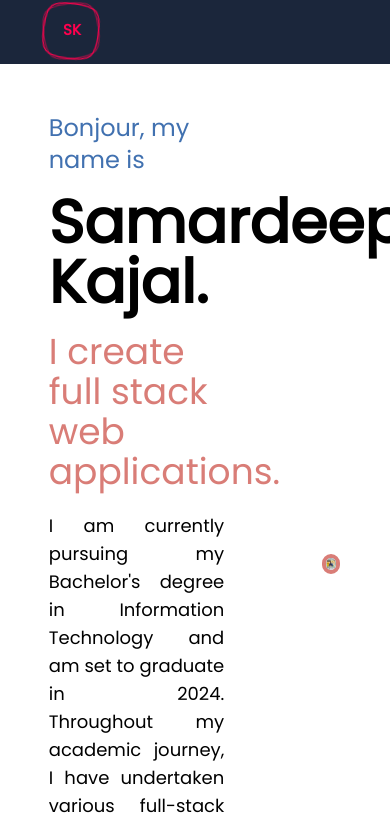
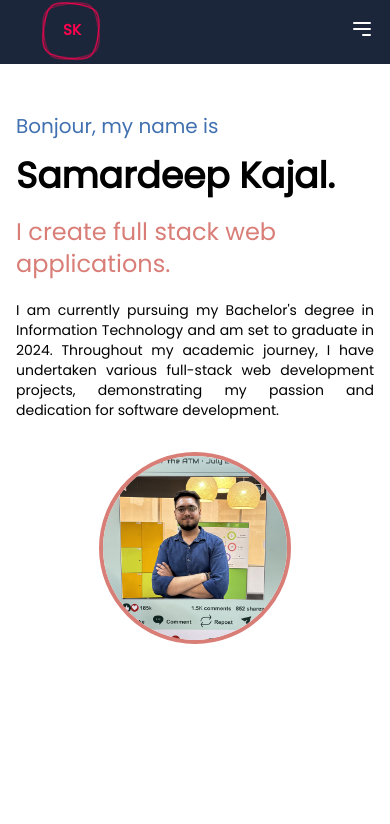
Before and after one commit to Samardeep-kajal/portfolio-website, a React (Create React App) app: page / in a window 390 px wide. Shown: the top 824 px of the page. Built offline with nearby package versions, Linux system fonts and the light colour scheme.

Commit message:
Added Sidebar in Navbar & added responsiveness to the intro.

```diff
--- a/src/App.js
+++ b/src/App.js
@@ -45,33 +45,33 @@ function App() {
     <div className="font-Poppins">
       <Navbar handleScrollTo={handleScrollTo} />
       <Element name="home" className="section">
-        <div className="mt-12 flex justify-center">
-          <div className="flex flex-row items-center w-3/4">
-            <div className="w-3/5">
-              <p className="text-[#4171b0] text-2xl">
+        <div className="mt-12 flex flex-col md:flex-row items-center md:justify-center">
+          <div className="md:w-3/5 w-full px-4">
+            <p className="text-[#4171b0] text-xl md:text-2xl">
               {helloArray[count]}, my name is
             </p>
-              <h1 className="mt-4 text-6xl font-bold">Samardeep Kajal.</h1>
-              <p className="text-[#d97d77] mt-5 text-4xl">
+            <h1 className="mt-4 text-4xl md:text-6xl font-bold">
+              Samardeep Kajal.
+            </h1>
+            <p className="text-[#d97d77] mt-5 text-2xl md:text-4xl">
               I create full stack web applications.
             </p>
-              <p className="mt-5 text-lg" style={{ textAlign: "justify" }}>
+            <p className="mt-5 text-sm md:text-lg text-justify">
               I am currently pursuing my Bachelor's degree in Information
-                Technology and am set to graduate in 2024. Throughout my
-                academic journey, I have undertaken various full-stack web
-                development projects, demonstrating my passion and dedication
-                for software development.
+              Technology and am set to graduate in 2024. Throughout my academic
+              journey, I have undertaken various full-stack web development
+              projects, demonstrating my passion and dedication for software
+              development.
             </p>
           </div>
-            <div className="w-2/5 flex justify-center ml-24">
+          <div className="md:w-2/5 w-full flex justify-center mt-8 md:mt-0">
             <img
               src={samardeepImage}
               alt="Samardeep Kajal"
-                className="border-4 border-solid border-[#d97d77] rounded-full h-5/6 w-5/6 object-cover"
+              className="border-4 border-solid border-[#d97d77] rounded-full h-48 w-48 md:h-5/6 md:w-5/6 object-cover"
               onContextMenu={(e) => e.preventDefault()}
               draggable="false"
             />
-            </div>
           </div>
         </div>
       </Element>
--- a/src/components/Navbar.js
+++ b/src/components/Navbar.js
@@ -5,6 +5,7 @@ import { Link } from "react-scroll";
 const Navbar = () => {
   const [isHidden, setIsHidden] = useState(false);
   const [lastScrollTop, setLastScrollTop] = useState(0);
+  const [isSidebarOpen, setIsSidebarOpen] = useState(false);
 
   useEffect(() => {
     const handleScroll = () => {
@@ -21,7 +22,13 @@ const Navbar = () => {
       window.removeEventListener("scroll", handleScroll);
     };
   }, [lastScrollTop]);
+
+  const toggleSidebar = () => {
+    setIsSidebarOpen(!isSidebarOpen);
+  };
+
   return (
+    <div>
       <div
         className={`bg-[#1b263b] flex justify-between items-center h-16 max-w-h mx-auto px-4 z-10 text-white sticky top-0 transition-transform ${
           isHidden ? "-translate-y-full" : ""
@@ -52,6 +59,78 @@ const Navbar = () => {
             </Link>
           </li>
         </ul>
+        <div className="md:hidden">
+          <button
+            className="text-white focus:outline-none"
+            onClick={toggleSidebar}
+          >
+            <svg
+              className="w-6 h-6"
+              fill="none"
+              stroke="currentColor"
+              viewBox="0 0 24 24 "
+              xmlns="http://www.w3.org/2000/svg"
+            >
+              <path
+                strokeLinecap="round"
+                strokeLinejoin="round"
+                strokeWidth={2}
+                d="M4 6h16M4 12h16m-7 6h7"
+              ></path>
+            </svg>
+          </button>
+        </div>
+      </div>
+      <div
+        className={`fixed overflow-hidden inset-0 bg-gray-800 bg-opacity-75 z-20 transform ${
+          isSidebarOpen ? "translate-x-0" : "-translate-x-full"
+        } transition-transform duration-300 ease-in-out`}
+      >
+        <div className="w-72 bg-[#1b263b] h-full p-4">
+          <button
+            className="text-white focus:outline-none mb-4"
+            onClick={toggleSidebar}
+          >
+            <svg
+              className="w-6 h-6"
+              fill="none"
+              stroke="currentColor"
+              viewBox="0 0 24 24"
+              xmlns="http://www.w3.org/2000/svg"
+            >
+              <path
+                strokeLinecap="round"
+                strokeLinejoin="round"
+                strokeWidth={2}
+                d="M6 18L18 6M6 6l12 12"
+              ></path>
+            </svg>
+          </button>
+          <div
+            className="flex items-center justify-center w-20 h-20 border-2 border-[#ff004e] rounded-3xl font-bold mx-auto mb-8"
+            style={{ transform: "rotate(45deg)" }}
+          >
+            <span style={{ transform: "rotate(-45deg)" }}>sam</span>
+          </div>
+          <ul className="font-Poppins text-xl text-white mt-52 ml-2">
+            <li className="p-2 hover:text-[#e85a4f] m-4 cursor-pointer ml-12 mr-4">
+              <a href="#about" className="ml-8">
+                About
+              </a>
+            </li>
+            <li className="p-2 hover:text-[#e85a4f] m-4 cursor-pointer ml-12 mr-4">
+              <a href="#about" className="ml-8">
+                Work
+              </a>
+            </li>
+            <li className="p-2 hover:text-[#e85a4f] m-4 cursor-pointer ml-12 mr-4">
+              <a href="#about" className="ml-8">
+                Contact
+              </a>
+            </li>
+          </ul>
+        </div>
+      </div>
     </div>
   );
 };
```
Lines whose indentation alone changed are shown as unchanged.
